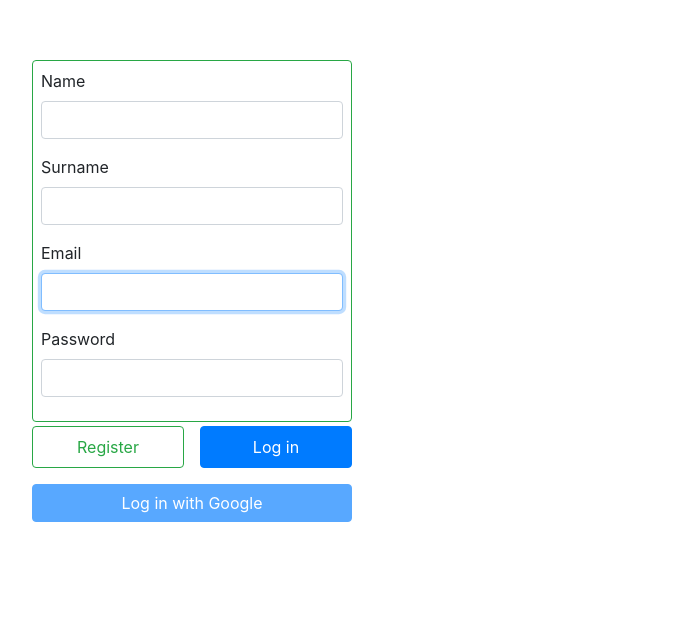
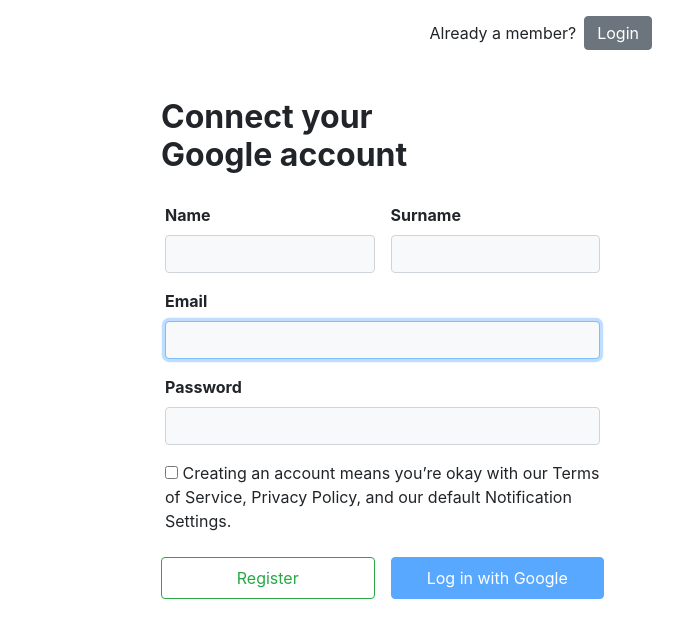
Before and after one commit to lakkakula-saidev/BW-4-Frontend, a React (Create React App) app in the folder whatsapp/: page / in a window 1280 px wide. Shown: the top 638 px of the page, without its empty margins (448-1131 px from the left). Built offline with nearby package versions, Linux system fonts and the light colour scheme; no server answers.

Commit message:
Login page modified

```diff
--- a/whatsapp/src/Styles/chatBox.css
+++ b/whatsapp/src/Styles/chatBox.css
@@ -1,6 +1,12 @@
 .mainContainer {
     max-height: 100vh !important;
     padding-right: 0px !important;
+}
+
+.spinnerCenter {
+    position: absolute;
+    left: 50%;
+    top: 50%;
 }
 
 .profileDiv {
@@ -8,6 +14,14 @@
     display: flex;
     flex-direction: column;
     align-items: center;
+}
+
+.mt-5 {
+    margin-top: 8rem !important;
+}
+
+.px-6 {
+    padding-left: 6rem !important;
 }
 
 .mainContianerRow {
--- a/whatsapp/src/actions/chatActions.js
+++ b/whatsapp/src/actions/chatActions.js
@@ -20,7 +20,7 @@ export const fetch_Chat_Rooms = () => {
                 })
                 dispatch({
                     type: 'SET_LOADING',
-                    payload: false,
+                    payload: res.data,
                 })
             }
             else {
@@ -59,11 +59,15 @@ export const fetch_new_chat_rooms = (data) => {
                 payload: true,
             })
             res = await axios.post(endpoint + "/rooms", data, { withCredentials: true });
-
+            console.log(res)
             if (res.status === 200 || res.status === 201) {
 
                 dispatch({
                     type: 'ADD_CURRENT_ROOM_REDUX',
+                    payload: res.data,
+                })
+                dispatch({
+                    type: 'SET_CURRENT_ROOM',
                     payload: res.data,
                 })
             }
--- a/whatsapp/src/components/ChatItems.jsx
+++ b/whatsapp/src/components/ChatItems.jsx
@@ -100,6 +100,7 @@ export default function ChatItems() {
                                 {prevRooms && prevRooms.length > 0 ? (
                                     prevRooms.reverse().map((room) => {
                                         const filteredUsers = room.members?.filter((member) => member._id !== user.currentUser._id);
+                                        console.log(filteredUsers);
                                         return (
                                             <div key={room._id} id={room._id} onClick={(e) => handleOldRoom(e, room)}>
                                                 <ChatList
--- a/whatsapp/src/components/Login.jsx
+++ b/whatsapp/src/components/Login.jsx
@@ -13,6 +13,7 @@ export default function Login() {
     const [firstname, setFirstName] = useState("");
     const [surname, setSurname] = useState("");
     const [email, setEmail] = useState("");
+    const [alreadyUser, setAlreadyUser] = useState(false);
     const [password, setPassword] = useState("");
 
     useEffect(() => {
@@ -55,47 +56,80 @@ export default function Login() {
             history.push("/");
         } */
     }
+
     return (
         <>
             {user.loading ? (
-                <Spinner animation="grow" variant="success" />
+                <Spinner animation="grow" variant="success" className="spinnerCenter" />
             ) : (
-                <div className="Login">
+                <div className="container">
+                    <Row>
+                        <Col md={4}></Col>
+                        <Col xs={8} md={7}>
+                            <p className="loginOptions pl-1 d-flex justify-content-end  mt-3 align-items-center">
+                                {alreadyUser ? (
+                                    <>
+                                        Not a member?
+                                        <button block className="btn btn-secondary py-1 ml-2" onClick={() => setAlreadyUser(false)}>
+                                            Register
+                                        </button>
+                                    </>
+                                ) : (
+                                    <>
+                                        Already a member?
+                                        <button block className="btn btn-secondary py-1 ml-2" onClick={() => setAlreadyUser(true)}>
+                                            Login
+                                        </button>
+                                    </>
+                                )}
+                            </p>
+                            <div className="px-6 mx-5 mt-5 ">
+                                <h2 className="font-weight-bold mb-4" style={{ width: "250px" }}>
+                                    Connect your Google account
+                                </h2>
                                 <Form onSubmit={handleSubmit}>
-                        <div className="border border-success rounded p-2 bg-white">
-                            <Form.Group size="lg" controlId="name">
+                                    <div className=" p-1 bg-white">
+                                        <div className={`${alreadyUser ? "d-none" : "d-flex"} flex-row space-between `}>
+                                            <Form.Group className=" pr-2 flex-grow-1 font-weight-bold" size="" controlId="name">
                                                 <Form.Label>Name</Form.Label>
-                                <Form.Control autoFocus type="name" value={firstname} onChange={(e) => setFirstName(e.target.value)} />
+                                                <Form.Control autoFocus type="name" value={firstname} className="bg-light" onChange={(e) => setFirstName(e.target.value)} />
                                             </Form.Group>
-                            <Form.Group size="lg" controlId="surname">
+                                            <Form.Group className=" pl-2 flex-grow-1 font-weight-bold" size="" controlId="surname">
                                                 <Form.Label>Surname</Form.Label>
-                                <Form.Control autoFocus type="surname" value={surname} onChange={(e) => setSurname(e.target.value)} />
+                                                <Form.Control className="bg-light" autoFocus type="surname" value={surname} onChange={(e) => setSurname(e.target.value)} />
                                             </Form.Group>
-                            <Form.Group size="lg" controlId="email">
+                                        </div>
+                                        <Form.Group className="font-weight-bold" size="lg" controlId="email">
                                             <Form.Label>Email</Form.Label>
-                                <Form.Control autoFocus type="email" value={email} onChange={(e) => setEmail(e.target.value)} />
+                                            <Form.Control className="bg-light" autoFocus type="email" value={email} onChange={(e) => setEmail(e.target.value)} />
                                         </Form.Group>
-                            <Form.Group size="lg" controlId="password">
+                                        <Form.Group className="font-weight-bold" size="lg" controlId="password">
                                             <Form.Label>Password</Form.Label>
-                                <Form.Control type="password" value={password} onChange={(e) => setPassword(e.target.value)} />
+                                            <Form.Control className="bg-light" type="password" value={password} onChange={(e) => setPassword(e.target.value)} />
                                         </Form.Group>
+                                        <p className={`${alreadyUser ? "d-none" : ""} flex-inline align-items-center`}>
+                                            <input type="checkbox" aria-label="Checkbox for following text input"></input> Creating an account means you’re okay with our Terms of Service, Privacy
+                                            Policy, and our default Notification Settings.
+                                        </p>
                                     </div>
 
                                     <Form.Group className="d-flex">
-                            <Button block variant="outline-success" className="flex-grow-1 py-2 mt-1 mr-2" type="submit">
+                                        <Button block variant="outline-success" className={`${alreadyUser ? "d-none flex-grow-1" : ""}  py-2 mt-1 mr-2`} type="submit">
                                             Register
                                         </Button>
-                            <Button block className="flex-grow-1 py-2 mt-1 ml-2" onClick={() => handleLogin()}>
+                                        <Button block className={`${alreadyUser ? "" : "d-none flex-grow-1 "} btn btn-success py-2 mt-1 ml-2`} onClick={() => handleLogin()}>
                                             Log in
                                         </Button>
-                        </Form.Group>
-                        <Form.Group>
-                            <Button block disabled onClick={() => handleGoogleLogin()}>
+
+                                        <Button block disabled className={` py-2 mt-1 ml-2`} onClick={() => handleGoogleLogin()}>
                                             Log in with Google
                                         </Button>
                                     </Form.Group>
                                 </Form>
                             </div>
+                        </Col>
+                    </Row>
+                </div>
             )}
         </>
     );
--- a/whatsapp/src/reducers/chatReducer.js
+++ b/whatsapp/src/reducers/chatReducer.js
@@ -1,6 +1,7 @@
 import { initialState } from "../store";
 
 export const chatReducer = (state = initialState.chat, action) => {
+
 
     switch (action.type) {
         case 'ADD_FETCH_RESULTS':
@@ -28,10 +29,10 @@ export const chatReducer = (state = initialState.chat, action) => {
                 current_chat_room: action.payload
             }
         case 'ADD_CURRENT_ROOM_REDUX':
-
+            console.log(action.payload)
             return {
                 ...state,
-                prev_chat_rooms: [...state.prev_chat_rooms.false(room => room._id !== action.payload._id), action.payload]
+                prev_chat_rooms: [...state.prev_chat_rooms.filter(room => room._id !== action.payload._id), action.payload]
             }
         case 'SET_LOADING':
             return {
```
Lines whose indentation alone changed are shown as unchanged.
